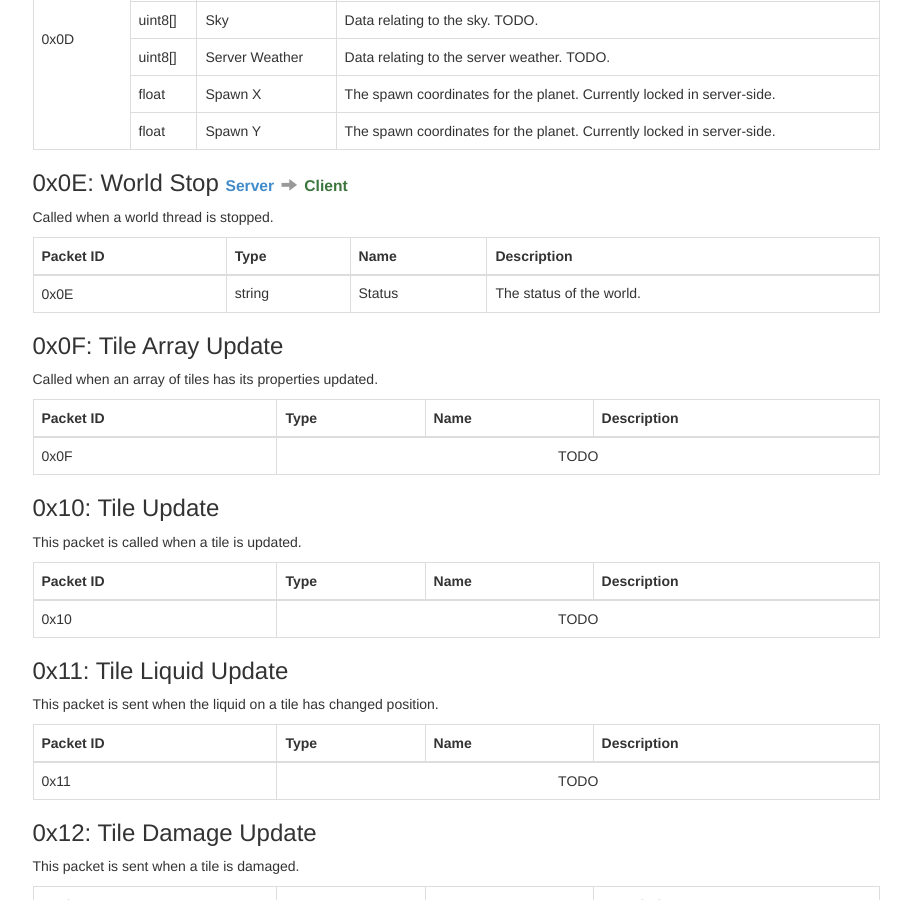
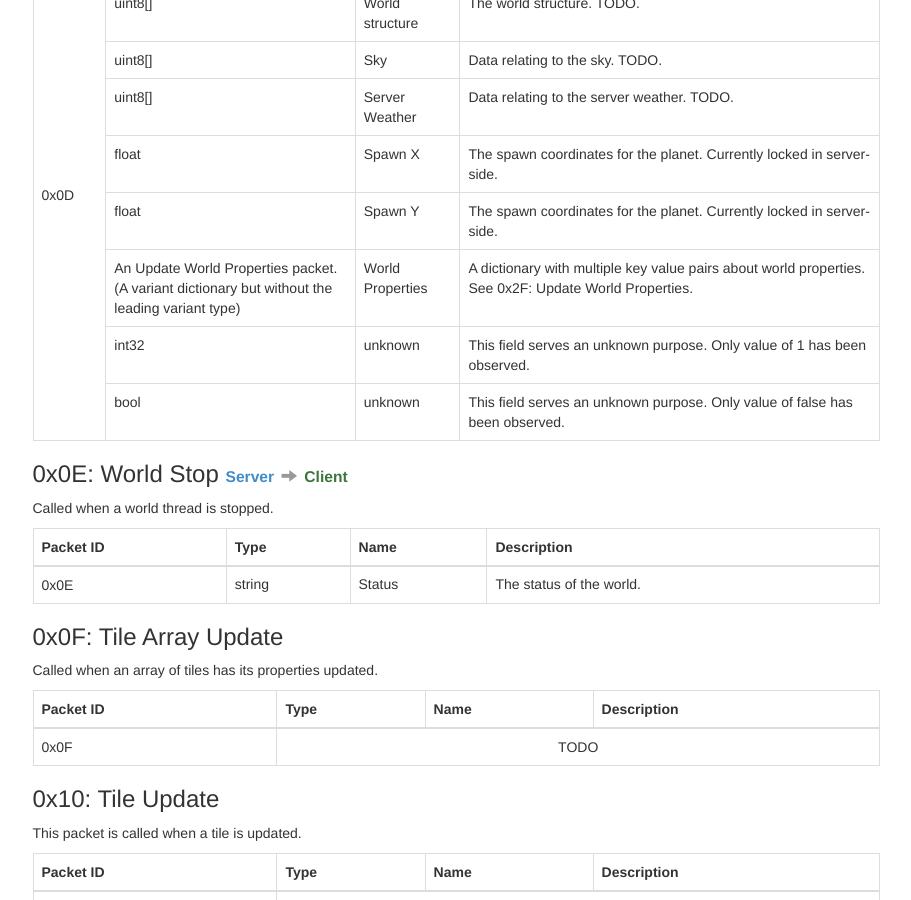
Before and after one commit to ddevault/starbound-dev, a Jekyll site: the page built from networking/index.md, in a window 1280 px wide and 900 px high, scrolled down 4007 px. Shown: the whole window, without its empty margins (330-1241 px from the left). Built offline with Jekyll 4.4.1, drawn with Linux system fonts in a browser that asks for light colours; Markdown is read by kramdown in place of the engine named in the settings.

Commit message:
updates World Start packet

```diff
--- a/networking/index.md
+++ b/networking/index.md
@@ -453,7 +453,7 @@ This packet is sent to the client when a world thread has been started on the se
         </tr>
     </thead>
     <tbody>
-        <tr><td rowspan="7">0x0D</td></tr>
+        <tr><td rowspan="10">0x0D</td></tr>
         <tr>
             <td>uint8[]</td>
             <td>Planet</td>
@@ -483,6 +483,21 @@ This packet is sent to the client when a world thread has been started on the se
             <td>float</td>
             <td>Spawn Y</td>
             <td>The spawn coordinates for the planet. Currently locked in server-side.</td>
+        </tr>
+        <tr>
+            <td>An Update World Properties packet.<br>(A variant dictionary but without the leading variant type)</td>
+            <td>World Properties</td>
+            <td>A dictionary with multiple key value pairs about world properties. See 0x2F: Update World Properties.</td>
+        </tr>
+        <tr>
+            <td>int32</td>
+            <td>unknown</td>
+            <td>This field serves an unknown purpose. Only value of 1 has been observed.</td>
+        </tr>
+        <tr>
+            <td>bool</td>
+            <td>unknown</td>
+            <td>This field serves an unknown purpose. Only value of false has been observed.</td>
         </tr>
     </tbody>
 </table>
```
